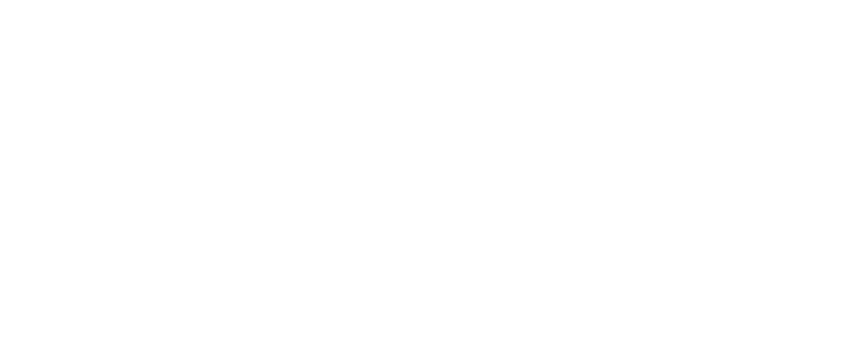
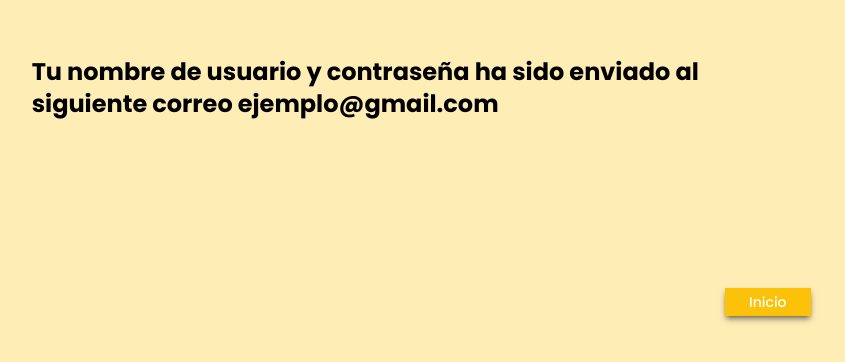
Before and after one commit to programateacademy/PROGRAMATE-SCHOOL-FRONT, a React (Vite) app: page /SuccessfulRegistration in a window 1280 px wide. Before the commit this address had no page. Shown: the part 312-674 px from the top of the page, without its empty margins (235-1080 px from the left). Built offline with nearby package versions, Linux system fonts and the light colour scheme.

Commit message:
registration completed

```diff
--- a/src/App.jsx
+++ b/src/App.jsx
@@ -16,6 +16,7 @@ import Guardian from './components/Form/Guardian'
 import Vocation from './components/Form/Vocation'
 import Motivation from './components/Form/Motivation'
 import Logic from './components/Form/Logic'
+import SuccessfulRegistration from './components/Home/SuccessfulRegistration'
 
 
 function App() {
@@ -31,6 +32,7 @@ function App() {
           <Route path='/Form' element={<Form />} exact></Route>
           <Route path='/Studentspace' element={<StudentSpace />} exact></Route>
           <Route path='/Superadminspace' element={<SuperAdminSpace />} exact></Route>
+          <Route path='/SuccessfulRegistration' element={<SuccessfulRegistration/>} exact></Route>
           {/* routes for registration form */}
           <Route path='/Student' element={<Student />} exact></Route>
           <Route path='/Social' element={<Social />} exact></Route>
--- /dev/null
+++ b/src/components/Home/SuccessfulRegistration.jsx
@@ -0,0 +1,22 @@
+import React from 'react'
+import { Link } from 'react-router-dom'
+
+const SuccessfulRegistration = () => {
+    return (
+        <>
+
+            <section className='flex items-center justify-center flex-col h-screen bg-yellow/30 '>
+                <h1 className='text-2xl font-Poppins font-bold w-7/12'>Tu nombre de usuario y contraseña ha sido enviado al siguiente correo ejemplo@gmail.com  </h1>
+
+                <section className='absolute inset-3/4'>
+                    <Link to="/Login">
+                        <button className="flex mx-auto px-6 py-1 bg-yellow shadow-md shadow-dark/50 hover:bg-dark text-center text-light text-sm font-Poppins font-medium">
+                            Inicio</button>
+                    </Link>
+                </section>
+            </section>
+        </>
+    )
+}
+
+export default SuccessfulRegistration
```
Also changed, not shown: 1 other file (tests, documents, lock files or other folders).
